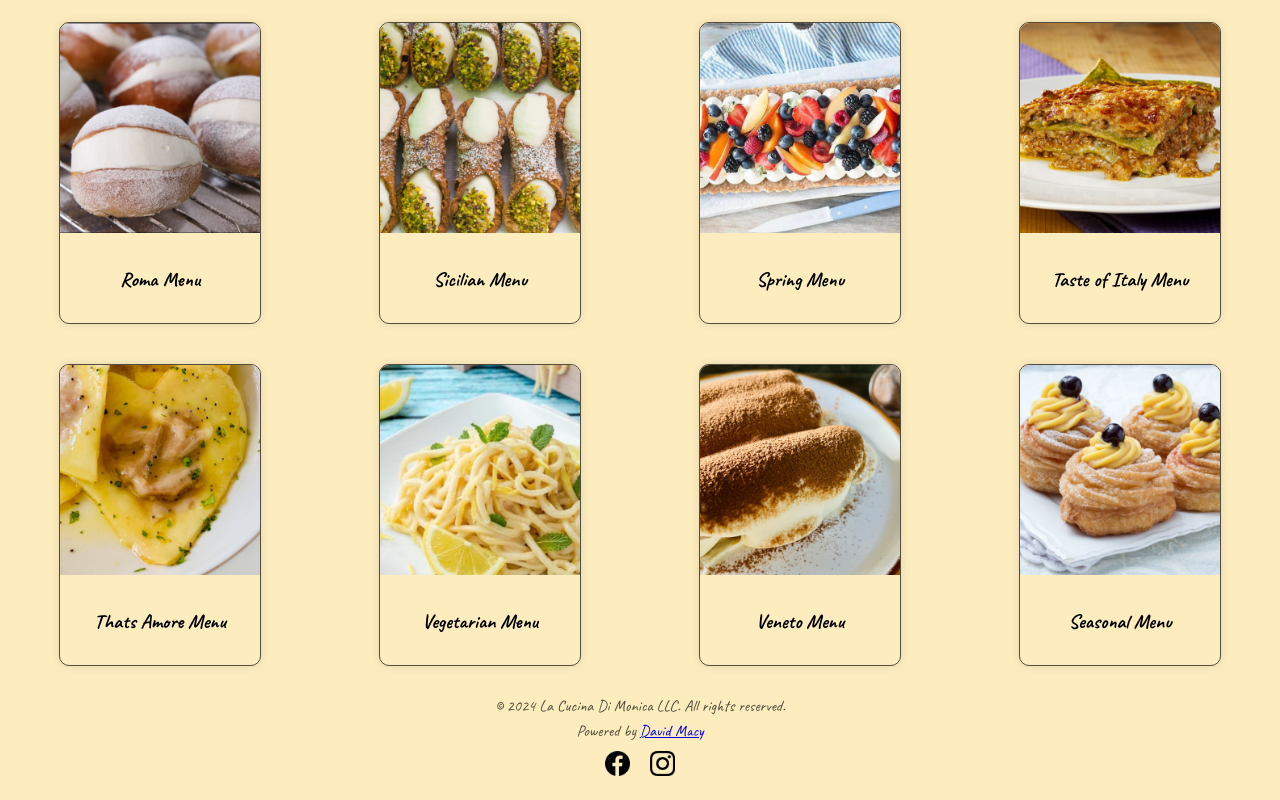
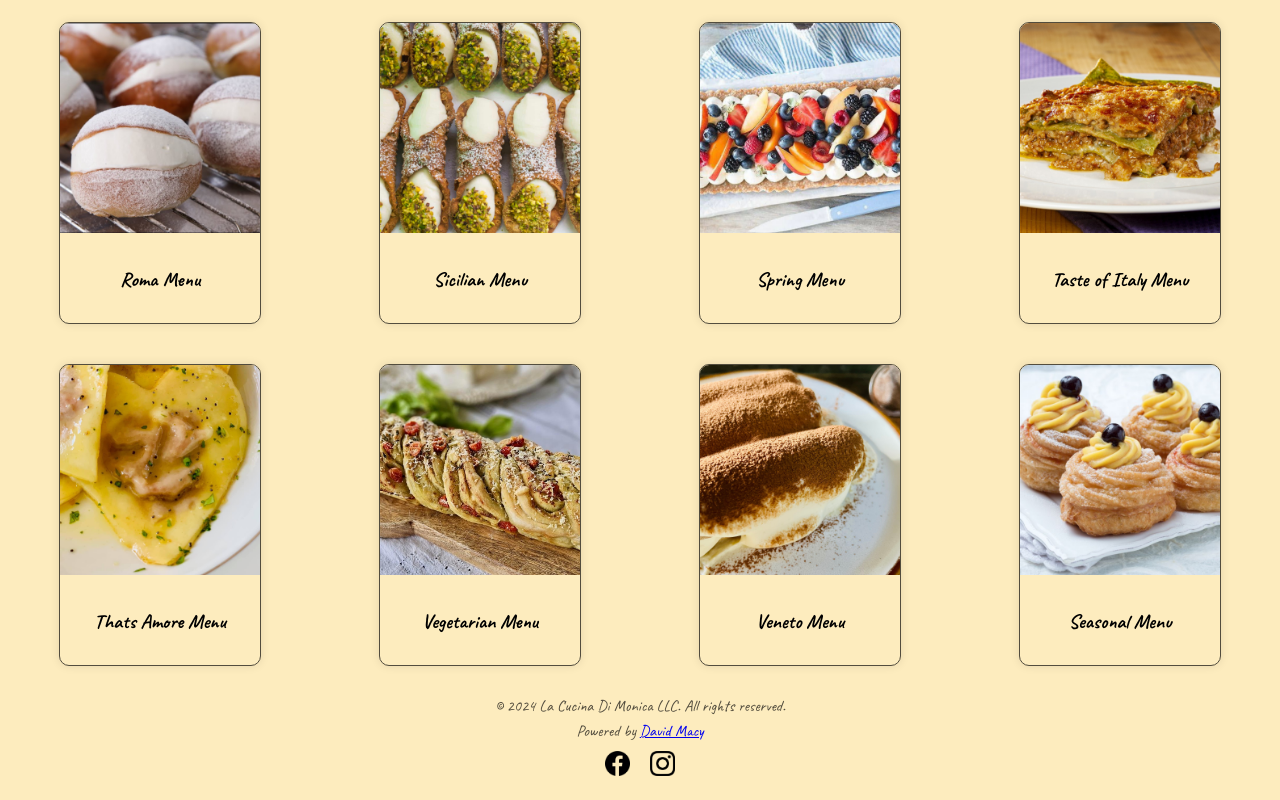
Before and after one commit to djmacy/cucina-di-monica-react, a React (Create React App) app: page /courses in a window 1280 px wide. Shown: the part 835-1635 px from the top of the page. Built offline with nearby package versions, Linux system fonts and the light colour scheme; no server answers; a web font is replaced by a local one.

Commit message:
made changes to the vegetarian menu per request from monica

```diff
--- a/src/components/pages/Courses.js
+++ b/src/components/pages/Courses.js
@@ -52,6 +52,8 @@ import strawberryTiramisu from "../../images/ThatsAmoreMenu/strawberryTiramisù.
 import pastaAllaNorma from "../../images/VegetarianMenu/pastaAllaNorma.png";
 import pistacchioTiramisu from "../../images/VegetarianMenu/pistacchioTiramisù.png"
 import spaghettiAllaChittara from "../../images/VegetarianMenu/spaghettiAllaChittarraWithLemonSauce.png";
+import pestoBraidedBread from "../../images/VegetarianMenu/pestoBraidedBread.jpg";
+import zucchiniQuiche from "../../images/VegetarianMenu/zucchiniQuiche.jpg";
 //Veneto Menu
 import bigoliWithWhiteRagu from "../../images/VenetoMenu/bigoliWithWhiteRagùSauce.png";
 import braidedBreadWithSorpressaAndAsiage from "../../images/VenetoMenu/braidedBreadWithSopressaAndAsiagoCheese.png";
@@ -70,7 +72,7 @@ const sicilianMenuImages = [arancini, busiateWithTrapanese, cannoli];
 const springMenuImages = [savoryCroissant, crespelleWithCheeseAndSpinach, fruitAndCreamTart];
 const tasteOfItalyMenuImages = [risottoAllaMilanese, lasagneAllaBolognese, baciDiDama];
 const thatsAmoreMenuImages = [danubioSalato, heartShapedFilledPasta, eggplantParmigiana, strawberryTiramisu];
-const vegetarianMenuImages = [pastaAllaNorma, spaghettiAllaChittara, pistacchioTiramisu];
+const vegetarianMenuImages = [pestoBraidedBread, zucchiniQuiche, spaghettiAllaChittara, pistacchioTiramisu];
 const venetoMenuImages = [braidedBreadWithSorpressaAndAsiage, bigoliWithWhiteRagu, tiramisu];
 const Courses = () => {
     const [windowWidth, setWindowWidth] = useState(window.innerWidth); // Initialize with current window width
@@ -193,13 +195,14 @@ const Courses = () => {
                         dessert={"Strawberry Tiramisù"}
                     />
                     <CourseCard
-                        imageUrl={spaghettiAllaChittara}
+                        imageUrl={pestoBraidedBread}
                         title="Vegetarian Menu"
                         id="Vegetarian Menu"
                         imageArray={vegetarianMenuImages}
                         duration={"2 Hours"}
-                        appetizer="Pasta Alla Norma"
-                        firstCourse="Spaghetti Alla Chitarra"
+                        appetizer="Pesto Braided Bread"
+                        firstCourse="Zucchini Quiche"
+                        secondCourse="Spaghetti Alla Chitarra"
                         dessert="Pistacchio Tiramisù"
                     />
                     <CourseCard
@@ -335,13 +338,14 @@ const Courses = () => {
                 <div className="course-cards-container">
 
                     <CourseCard
-                        imageUrl={spaghettiAllaChittara}
+                        imageUrl={pestoBraidedBread}
                         title="Vegetarian Menu"
                         id="Vegetarian Menu"
                         imageArray={vegetarianMenuImages}
                         duration={"2 Hours"}
-                        appetizer="Pasta Alla Norma"
-                        firstCourse="Spaghetti Alla Chitarra"
+                        appetizer="Pesto Braided Bread"
+                        firstCourse="Zucchini Quiche"
+                        secondCourse="Spaghetti Alla Chitarra"
                         dessert="Pistacchio Tiramisù"
                     />
                     <CourseCard
```
Also changed, not shown: src/images/VegetarianMenu/pestoBraidedBread.jpg (added), src/images/VegetarianMenu/zucchiniQuiche.jpg (added).
